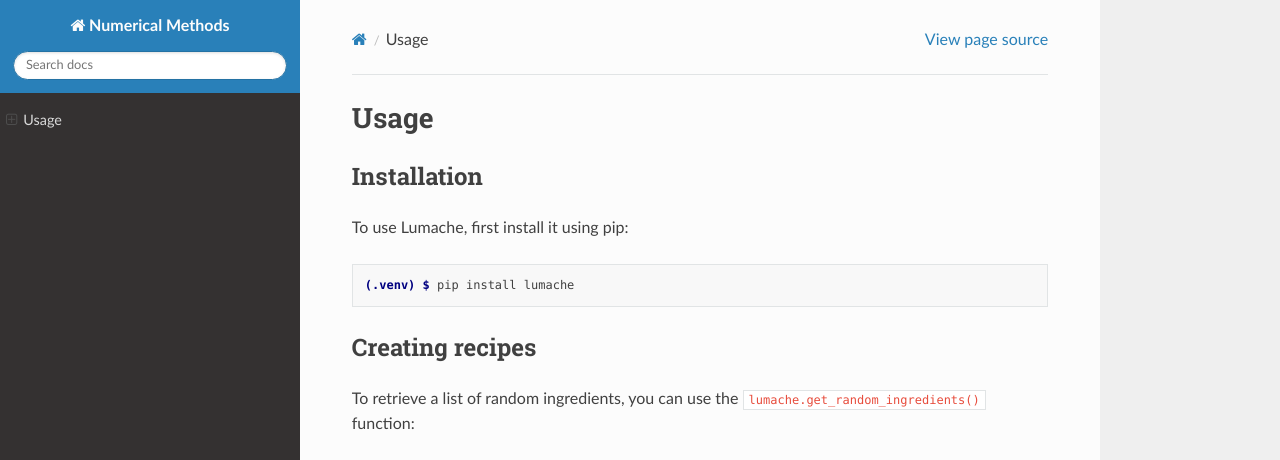
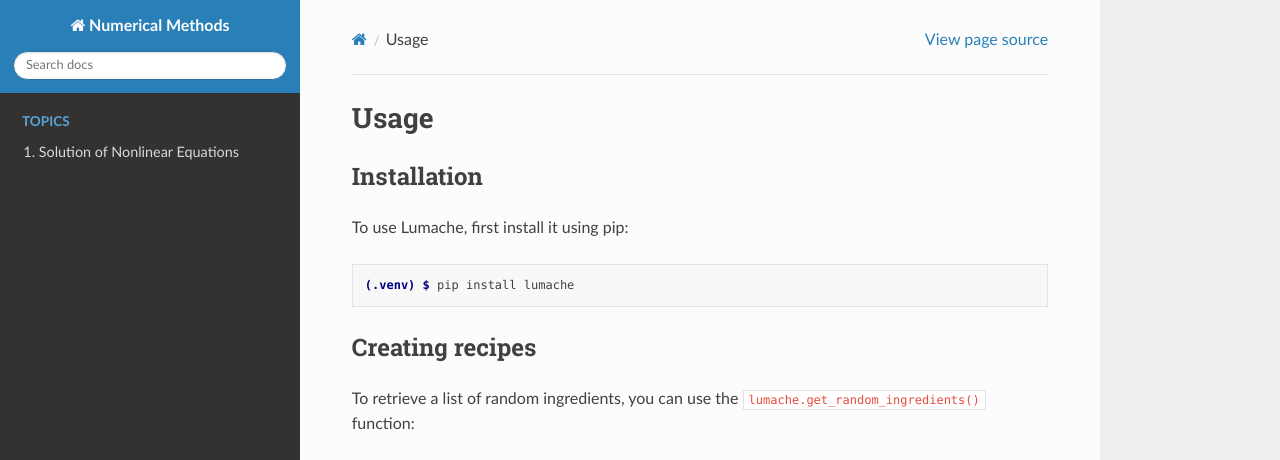
Before and after one commit to auliakhalqillah/akbook, a Sphinx documentation site: the page built from docs/source/usage.rst, in a window 1280 px wide and 1036 px high. Shown: the top 460 px of the window. Built offline with Sphinx 7.4.7 and the Read the Docs theme 3.1.0, drawn with Linux system fonts in a browser that asks for light colours; pages that are not in the unit, such as notebooks, are missing from menus; grey boxes are pictures that could not be loaded.

Commit message:
Update index.rst

```diff
--- a/docs/source/index.rst
+++ b/docs/source/index.rst
@@ -5,6 +5,8 @@ Numerical methods are mathematical approaches that have been widely used in scie
 
 .. toctree::
   :caption: Topics
+  :glob:
+  :numbered:
   :maxdepth: 2
 
-  index
+  Solution of Nonlinear Equations
```
